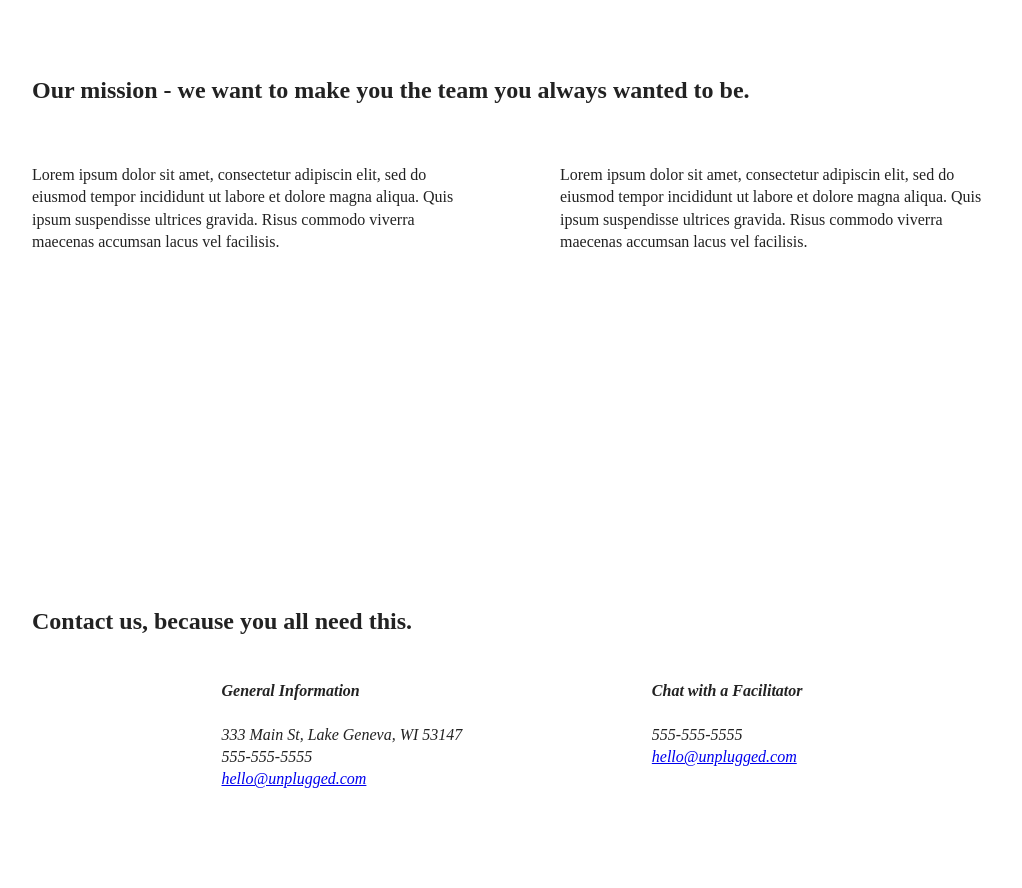
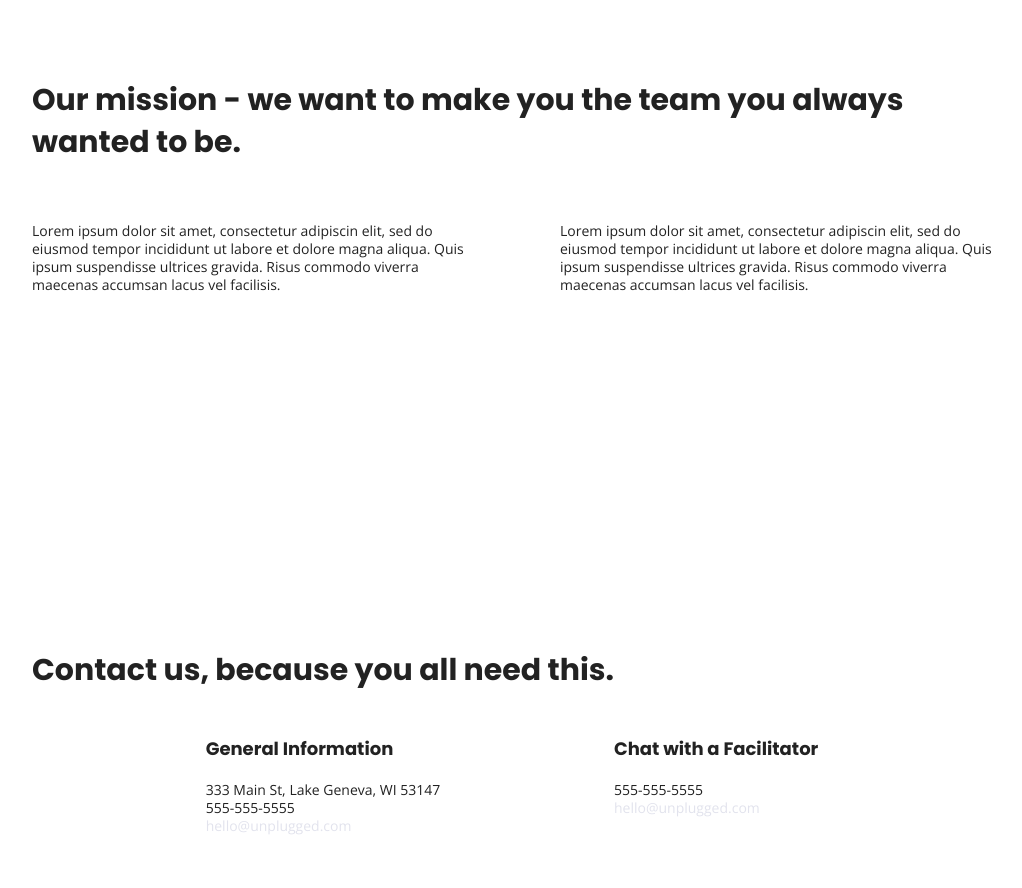
Before and after one commit to mistydb/unplugged-retreat, a website: page about/index.html in a window 1280 px wide. Shown: the part 280-1168 px from the top of the page, without its empty margins (128-1150 px from the left). Drawn offline with nearby package versions, Linux system fonts and the light colour scheme.

Commit message:
Added Google fonts, font styling

```diff
--- a/about/index.html
+++ b/about/index.html
@@ -18,6 +18,8 @@
 
   <link rel="stylesheet" href="../css/normalize.css">
   <link rel="stylesheet" href="../css/main.css">
+  <!-- Google Fonts -->
+  <link href="https://fonts.googleapis.com/css?family=Open+Sans:400,700|Poppins:500,700" rel="stylesheet">
 
   <meta name="theme-color" content="#fafafa">
 </head>
--- a/css/main.css
+++ b/css/main.css
@@ -86,6 +86,62 @@ textarea {
 /* ==========================================================================
    Author's custom styles
    ========================================================================== */
+
+   html {
+     font-size: 16px;
+
+  }
+
+  body {
+    font-family: 'Open Sans', sans-serif;
+    font-size: 1em;
+    text-align: left;
+  }
+
+  ul,
+  ol {
+    list-style-type: none;
+  }
+
+  a {
+    color: #e2e3ed;
+     text-decoration: none;
+  }
+
+  h2 {
+    font-family: 'Poppins', sans-serif;
+    font-size: 1.875em;
+
+  }
+
+  h3,
+  h4 {
+    font-family: 'Poppins', sans-serif;
+    margin: 20px 0;
+    font-size: 1.125em;
+
+  }
+
+  p {
+    font-size: .875em;
+    line-height: 1.285;
+  }
+
+  img {
+
+  }
+
+  figure {
+
+  }
+
+  address {
+    font-style: normal;
+  }
+
+  .content-wrapper {
+
+  }
 
    .content-wrapper {
     width: 90%;
```
Also changed, not shown: faq/index.html (+2 -0 lines), index.html (+2 -0 lines).
